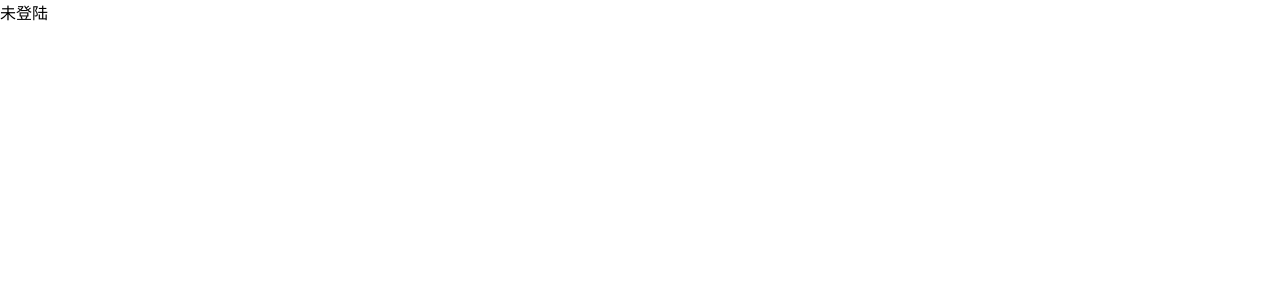
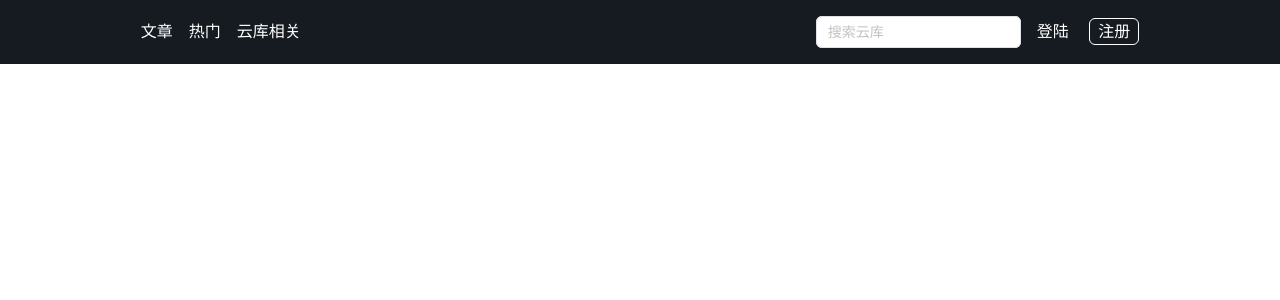
Before and after one commit to ycjqf/lib19f, a Vue app in the folder web/: page / in a window 1280 px wide. Shown: the top 300 px of the page. Built offline with nearby package versions, Linux system fonts and the light colour scheme; a small style sheet from the web is missing.

Commit message:
feat(web): 据是否已登陆进入主页、未登陆的标题栏

```diff
--- /dev/null
+++ b/web/src/components/HeaderBar.vue
@@ -0,0 +1,85 @@
+<script lang="ts" setup>
+import { libraryName, librarySlogan } from "@/config";
+import { NAutoComplete } from "naive-ui";
+import { ref } from "vue";
+
+const searchString = ref("");
+</script>
+
+<template>
+  <div class="HeaderBar">
+    <div class="HeaderBar__Content">
+      <div class="HeaderBar__ContentLeft">
+        <div class="HeaderBarContent__Logo"></div>
+        <div class="HeaderBarContent__Entries">
+          <router-link class="HeaderBar-g__Link" to="/articles">文章</router-link>
+          <router-link class="HeaderBar-g__Link" to="/trending">热门</router-link>
+          <router-link class="HeaderBar-g__Link" to="/about"> {{ libraryName }}相关</router-link>
+        </div>
+      </div>
+      <div class="HeaderBar__ContentRight">
+        <div class="HeaderBarContent__Search">
+          <n-auto-complete
+            style="border-radius: 6px"
+            v-model:value="searchString"
+            :placeholder="`搜索${libraryName}`"
+          ></n-auto-complete>
+        </div>
+        <div class="HeaderBarContent__Log">
+          <router-link class="HeaderBar-g__Link HeaderBarContent__Log__Login" to="/login">
+            登陆
+          </router-link>
+          <router-link class="HeaderBar-g__Link HeaderBarContent__Log__Register" to="/register">
+            注册
+          </router-link>
+        </div>
+      </div>
+    </div>
+  </div>
+</template>
+
+<style lang="scss" scoped>
+.HeaderBar {
+  padding: 16px;
+  color: white;
+  background-color: rgb(22, 27, 34);
+  &__Content {
+    &Right {
+      display: flex;
+      align-items: center;
+    }
+    width: 80%;
+    margin: 0px auto;
+    display: flex;
+    justify-content: space-between;
+    align-items: center;
+  }
+}
+.HeaderBarContent {
+  &__Entries {
+    color: white;
+    .HeaderBar-g__Link {
+      margin-right: 1rem;
+    }
+  }
+  &__Log {
+    &__Register {
+      border: 1px white solid;
+      padding: 4px 8px;
+      border-radius: 6px;
+    }
+    .HeaderBar-g__Link {
+      margin-left: 1rem;
+    }
+  }
+}
+.HeaderBar-g {
+  &__Link {
+    color: white;
+    font-size: 1rem;
+    &::hover {
+      color: red;
+    }
+  }
+}
+</style>
--- a/web/src/locaizedApp.vue
+++ b/web/src/locaizedApp.vue
@@ -1,11 +1,20 @@
 <script setup lang="ts">
-import { NConfigProvider } from "naive-ui";
+import { GlobalThemeOverrides, NConfigProvider } from "naive-ui";
 import { zhCN, dateZhCN } from "naive-ui";
 import App from "@/pages/App.vue";
+
+const themeOverrides: GlobalThemeOverrides = {
+  common: {
+    primaryColor: "gray",
+    borderRadius: "6px",
+    heightMedium: "32px",
+  },
+  AutoComplete: {},
+};
 </script>
 
 <template>
-  <n-config-provider :locale="zhCN" :date-locale="dateZhCN">
+  <n-config-provider :locale="zhCN" :date-locale="dateZhCN" :theme-overrides="themeOverrides">
     <app />
   </n-config-provider>
 </template>
--- /dev/null
+++ b/web/src/pages/static/homeUnlogged.vue
@@ -0,0 +1,5 @@
+<script lang="ts" setup>
+import HeaderBar from "@/components/HeaderBar.vue";
+</script>
+
+<template><HeaderBar /></template>
--- a/web/src/router.ts
+++ b/web/src/router.ts
@@ -8,7 +8,19 @@ const staticRoutes: RouteRecordRaw[] = [
     name: "home",
     path: "/",
     meta: { defaultTitle: `${libraryName}：${librarySlogan}` },
-    component: () => import("@/pages/static/index.vue"),
+    component: () => {
+      const accessToken = localStorage.getItem("access_token");
+      const refreshToken = localStorage.getItem("refresh_token");
+      const user = accessToken
+        ? JSON.parse(
+            decodeURIComponent(
+              escape(window.atob(accessToken.split(".")[1].replace(/-/g, "+").replace(/_/g, "/")))
+            )
+          )
+        : undefined;
+      if (user) return import("@/pages/static/index.vue");
+      return import("@/pages/static/homeUnlogged.vue");
+    },
   },
   {
     name: "login",
--- a/web/src/styles/global.scss
+++ b/web/src/styles/global.scss
@@ -9,4 +9,5 @@
   font-family: Avenir, Helvetica, Arial, sans-serif;
   -webkit-font-smoothing: antialiased;
   -moz-osx-font-smoothing: grayscale;
+  text-decoration: none;
 }
```
Also changed, not shown: 1 other file (tests, documents, lock files or other folders).
